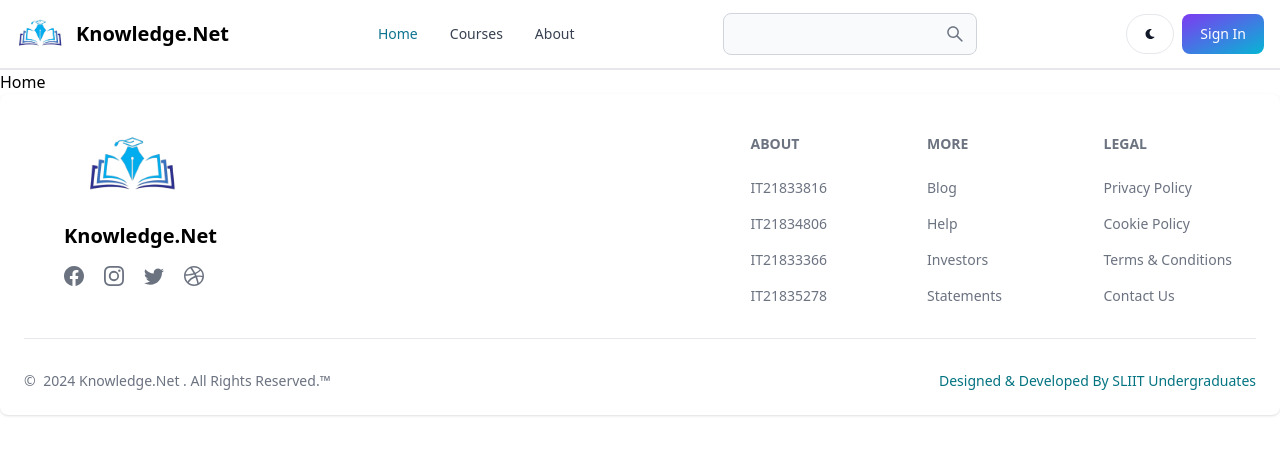
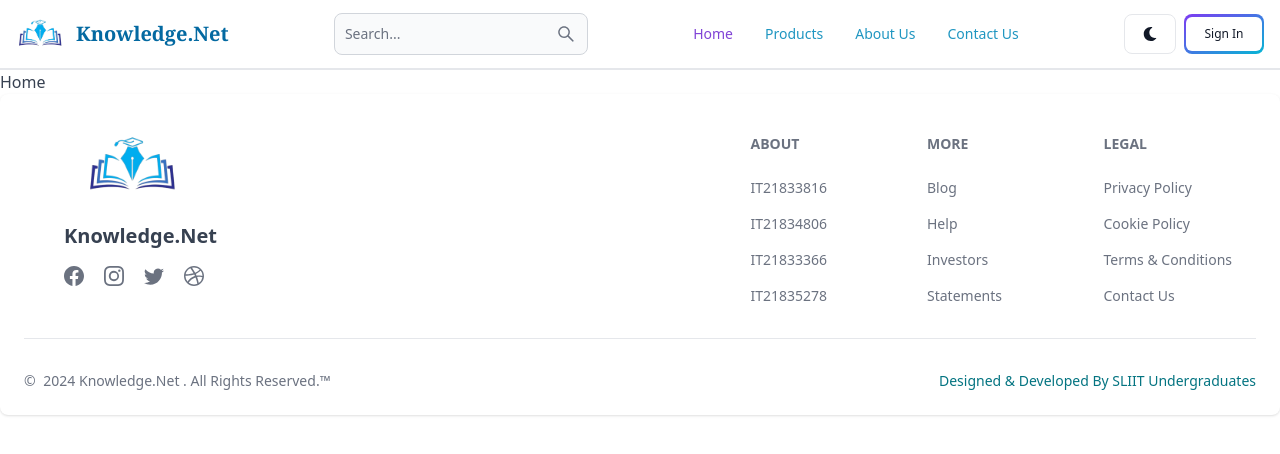
Before and after one commit to Avishka777/Educational-Platform-for-Online-Learning, a React (Vite) app in the folder frontend/: page / in a window 1280 px wide. Shown: the top 454 px of the page. Built offline with nearby package versions, Linux system fonts and the light colour scheme.

Commit message:
Complete Dark Mode Function

```diff
--- a/frontend/src/components/Header.jsx
+++ b/frontend/src/components/Header.jsx
@@ -1,59 +1,129 @@
-import { Button, Navbar, TextInput } from 'flowbite-react';
-import { Link, useLocation } from 'react-router-dom';
+import { Avatar, Button, Dropdown, Navbar, TextInput } from 'flowbite-react';
+import { Link, useLocation, useNavigate } from 'react-router-dom';
 import { AiOutlineSearch } from 'react-icons/ai';
-import { FaMoon } from 'react-icons/fa';
+import { FaMoon, FaSun } from 'react-icons/fa';
+import { useSelector, useDispatch } from 'react-redux';
+import { toggleTheme } from '../redux/theme/themeSlice';
 import logo from '../assets/logo.png';
+import { signoutSuccess } from '../redux/user/userSlice';
+import { useEffect, useState } from 'react';
 
 export default function Header() {
+  const path = useLocation().pathname;
+  const location = useLocation();
+  const navigate = useNavigate();
+  const dispatch = useDispatch();
+  const { currentUser } = useSelector((state) => state.user);
+  const { theme } = useSelector((state) => state.theme);
+  const [searchTerm, setSearchTerm] = useState('');
 
-    const path = useLocation().pathname;
+  useEffect(() => {
+    const urlParams = new URLSearchParams(location.search);
+    const searchTermFromUrl = urlParams.get('searchTerm');
+    if (searchTermFromUrl) {
+      setSearchTerm(searchTermFromUrl);
+    }
+  }, [location.search]);
 
-    return (
+  const handleSignout = async () => {
+    try {
+      const res = await fetch('/api/user/signout', {
+        method: 'POST',
+      });
+      const data = await res.json();
+      if (!res.ok) {
+        console.log(data.message);
+      } else {
+        dispatch(signoutSuccess());
+      }
+    } catch (error) {
+      console.log(error.message);
+    }
+  };
 
+  const handleSubmit = (e) => {
+    e.preventDefault();
+    const urlParams = new URLSearchParams(location.search);
+    urlParams.set('searchTerm', searchTerm);
+    const searchQuery = urlParams.toString();
+    navigate(`/search?${searchQuery}`);
+  };
+
+  return (
     <Navbar className='border-b-2'>
 
-      <Navbar.Toggle />
+      <Link to='/' className='self-center whitespace-nowrap text-sm sm:text-xl font-semibold dark:text-white flex'>
+        <img src={logo} className="mr-3 h-12 sm:h-12" alt="Company Logo" />
+        <span className="self-center whitespace-nowrap text-xl font-semibold dark:text-white font-serif text-sky-700">Knowledge.Net</span>
+      </Link>
 
-      <Navbar.Brand href="/">
-        <img src={logo} className="mr-3 h-9 sm:h-12" alt="Company Logo" />
-        <span className="self-center whitespace-nowrap text-xl font-semibold dark:text-white">Knowledge.Net</span>
-      </Navbar.Brand>
-
-      <Navbar.Collapse>
-        <Navbar.Link active={path === "/"} as={'div'}>
-          <Link to='/'>Home</Link>
-        </Navbar.Link>
-        <Navbar.Link active={path === "/projects"} as={'div'}>
-          <Link to='/courses'>Courses</Link>
-        </Navbar.Link>
-        <Navbar.Link active={path === "/projects"} as={'div'}>
-          <Link to='/about'>About</Link>
-        </Navbar.Link>
-      </Navbar.Collapse>
-
-      <form>
+      <form onSubmit={handleSubmit}>
         <TextInput
           type='text'
-          placeholdProductser='Search...'
+          placeholder='Search...'
           rightIcon={AiOutlineSearch}
           className='hidden lg:inline'
-        />
+          value={searchTerm}
+          onChange={(e) => setSearchTerm(e.target.value)}/>
       </form>
-
-      <Button className='w-12 h-10 lg:hidden' color='gray' pill>
+      <Button className='w-12 h-10 hidden' color='gray' pill>
         <AiOutlineSearch />
       </Button>
 
-      <div className='flex gap-2 md:order-2 '>
-        <Button className='w-12 h-10 hidden sm:inline' color='gray' pill>
-          <FaMoon />
+      <div className='flex gap-2 md:order-2'>
+        <Button
+          className='sm:inline rounded-lg'
+          color='gray'
+          pill
+          onClick={() => dispatch(toggleTheme())}
+        >
+          {theme === 'light' ? <FaMoon /> : <FaSun />}
         </Button>
-        <Link to='/sign-in'>
-          <Button gradientDuoTone='purpleToBlue'>Sign In</Button>
-        </Link>
-
+        {currentUser ? (
+          <Dropdown
+            arrowIcon={false}
+            inline
+            label={
+              <Avatar alt='user' img={currentUser.profilePicture} rounded />
+            }
+          >
+            <Dropdown.Header>
+              <span className='block text-sm'>@{currentUser.userName}</span>
+              <span className='block text-sm font-medium truncate'>{currentUser.email}</span>
+            </Dropdown.Header>
+            <Link to={'/dashboard?tab=profile'}>
+              <Dropdown.Item>Profile</Dropdown.Item>
+            </Link>
+            <Dropdown.Divider />
+            <Dropdown.Item onClick={handleSignout}>Sign out</Dropdown.Item>
+          </Dropdown>
+        ) : (
+          <Link to='/sign-in'>
+            <Button
+              gradientDuoTone='purpleToBlue'
+              outline
+              className='w-20 h-10 sm:inline rounded-lg'
+            >
+              <p className='text-xs'>Sign In</p>
+            </Button>
+          </Link>
+        )}
+        <Navbar.Toggle />
       </div>
-
+      <Navbar.Collapse>
+        <Navbar.Link active={path === '/'} as={'div'} style={{ color: path === "/" ? "#8043d6" : "#1f96c1" }}>
+          <Link to='/'>Home</Link>
+        </Navbar.Link>
+        <Navbar.Link active={path === '/products'} as={'div'} style={{ color: path === "/products" ? "#8043d6" : "#1f96c1" }} >
+          <Link to='/products'>Products</Link>
+        </Navbar.Link>
+        <Navbar.Link active={path === '/about'} as={'div'} style={{ color: path === "/about" ? "#8043d6" : "#1f96c1" }}>
+          <Link to='/about'>About Us</Link>
+        </Navbar.Link>
+        <Navbar.Link active={path === '/contact'} as={'div'} style={{ color: path === "/contact" ? "#8043d6" : "#1f96c1" }}>
+          <Link to='/contact'>Contact Us</Link>
+        </Navbar.Link>
+      </Navbar.Collapse>
     </Navbar>
   );
 }
--- /dev/null
+++ b/frontend/src/components/ThemeProvider.jsx
@@ -0,0 +1,12 @@
+import { useSelector } from 'react-redux';
+
+export default function ThemeProvider({ children }) {
+  const { theme } = useSelector((state) => state.theme);
+  return (
+    <div className={theme}>
+      <div className='bg-white text-gray-700 dark:text-gray-200 dark:bg-[rgb(11,13,19)] min-h-screen'>
+        {children}
+      </div>
+    </div>
+  );
+}
--- a/frontend/src/main.jsx
+++ b/frontend/src/main.jsx
@@ -5,11 +5,14 @@
 import { store, persistor } from './redux/store.js';
 import { Provider } from 'react-redux';
 import { PersistGate } from 'redux-persist/integration/react';
+import ThemeProvider from './components/ThemeProvider.jsx';
 
 ReactDOM.createRoot(document.getElementById('root')).render(
   <PersistGate persistor={persistor}>
     <Provider store={store}>
-      <App />
+      <ThemeProvider>
+        <App />
+      </ThemeProvider>
     </Provider>
   </PersistGate>
 );
--- a/frontend/src/redux/store.js
+++ b/frontend/src/redux/store.js
@@ -1,10 +1,12 @@
 import { configureStore, combineReducers } from '@reduxjs/toolkit';
 import userReducer from './user/userSlice';
+import themeReducer from './theme/themeSlice';
 import { persistReducer, persistStore } from 'redux-persist';
 import storage from 'redux-persist/lib/storage';
 
 const rootReducer = combineReducers({
   user: userReducer,
+  theme: themeReducer,
 });
 
 const persistConfig = {
@@ -12,13 +14,10 @@
   storage,
   version: 1,
 };
-
 const persistedReducer = persistReducer(persistConfig, rootReducer);
-
 export const store = configureStore({
   reducer: persistedReducer,
   middleware: (getDefaultMiddleware) =>
     getDefaultMiddleware({ serializableCheck: false }),
 });
-
 export const persistor = persistStore(store);
--- /dev/null
+++ b/frontend/src/redux/theme/themeSlice.js
@@ -0,0 +1,19 @@
+import {createSlice} from '@reduxjs/toolkit';
+
+const initialState = {
+    theme: 'light',
+};
+
+const themeSlice = createSlice({
+    name: 'theme',
+    initialState,
+    reducers: {
+        toggleTheme: (state) => {
+            state.theme = state.theme === 'light' ? 'dark' : 'light';
+        },
+        }
+});
+
+export const {toggleTheme} = themeSlice.actions;
+
+export default themeSlice.reducer;
--- a/frontend/src/redux/user/userSlice.js
+++ b/frontend/src/redux/user/userSlice.js
@@ -1,11 +1,9 @@
 import { createSlice } from '@reduxjs/toolkit';
-
 const initialState = {
   currentUser: null,
   error: null,
   loading: false,
 };
-
 const userSlice = createSlice({
   name: 'user',
   initialState,
@@ -23,9 +21,51 @@
       state.loading = false;
       state.error = action.payload;
     },
+    updateStart: (state) => {
+      state.loading = true;
+      state.error = null;
+    },
+    updateSuccess: (state, action) => {
+      state.currentUser = action.payload;
+      state.loading = false;
+      state.error = null;
+    },
+    updateFailure: (state, action) => {
+      state.loading = false;
+      state.error = action.payload;
+    },
+    deleteUserStart: (state) => {
+      state.loading = true;
+      state.error = null;
+    },
+    deleteUserSuccess: (state) => {
+      state.currentUser = null;
+      state.loading = false;
+      state.error = null;
+    },
+    deleteUserFailure: (state, action) => {
+      state.loading = false;
+      state.error = action.payload;
+    },
+    signoutSuccess: (state) => {
+      state.currentUser = null;
+      state.error = null;
+      state.loading = false;
+    },
   },
 });
 
-export const { signInStart, signInSuccess, signInFailure } = userSlice.actions;
+export const {
+  signInStart,
+  signInSuccess,
+  signInFailure,
+  updateStart,
+  updateSuccess,
+  updateFailure,
+  deleteUserStart,
+  deleteUserSuccess,
+  deleteUserFailure,
+  signoutSuccess,
+} = userSlice.actions;
 
 export default userSlice.reducer;
```
